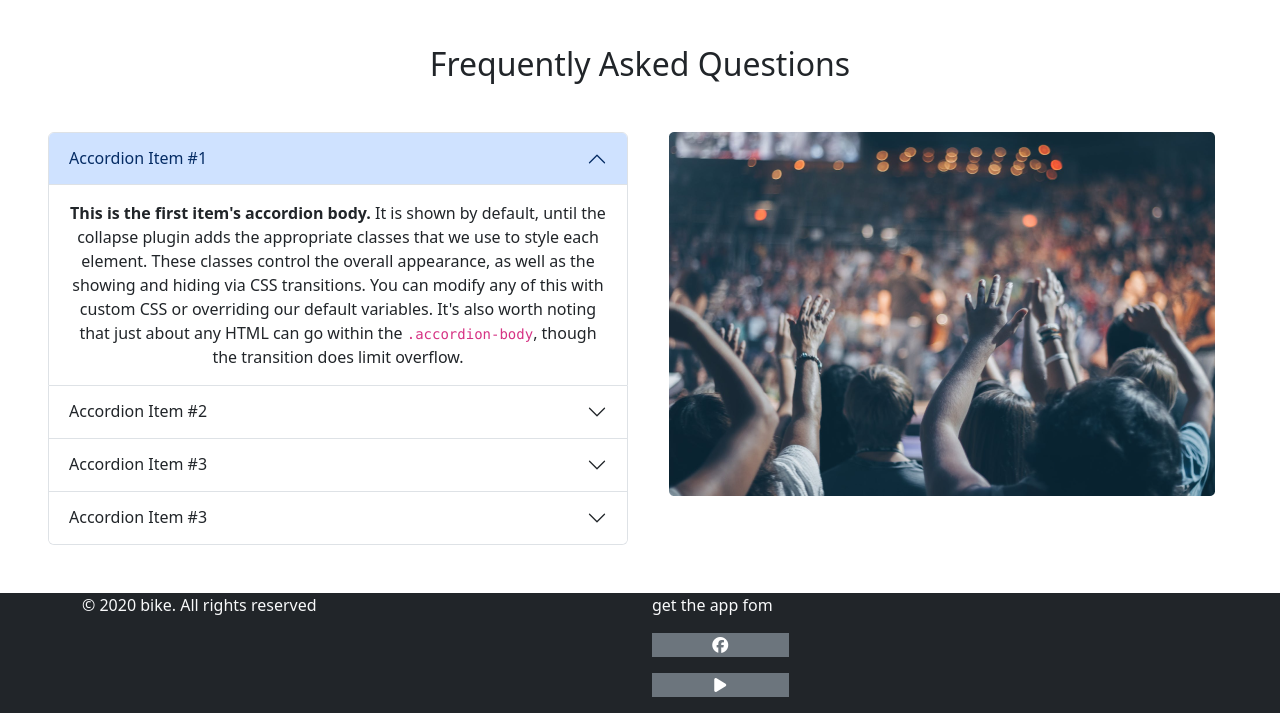
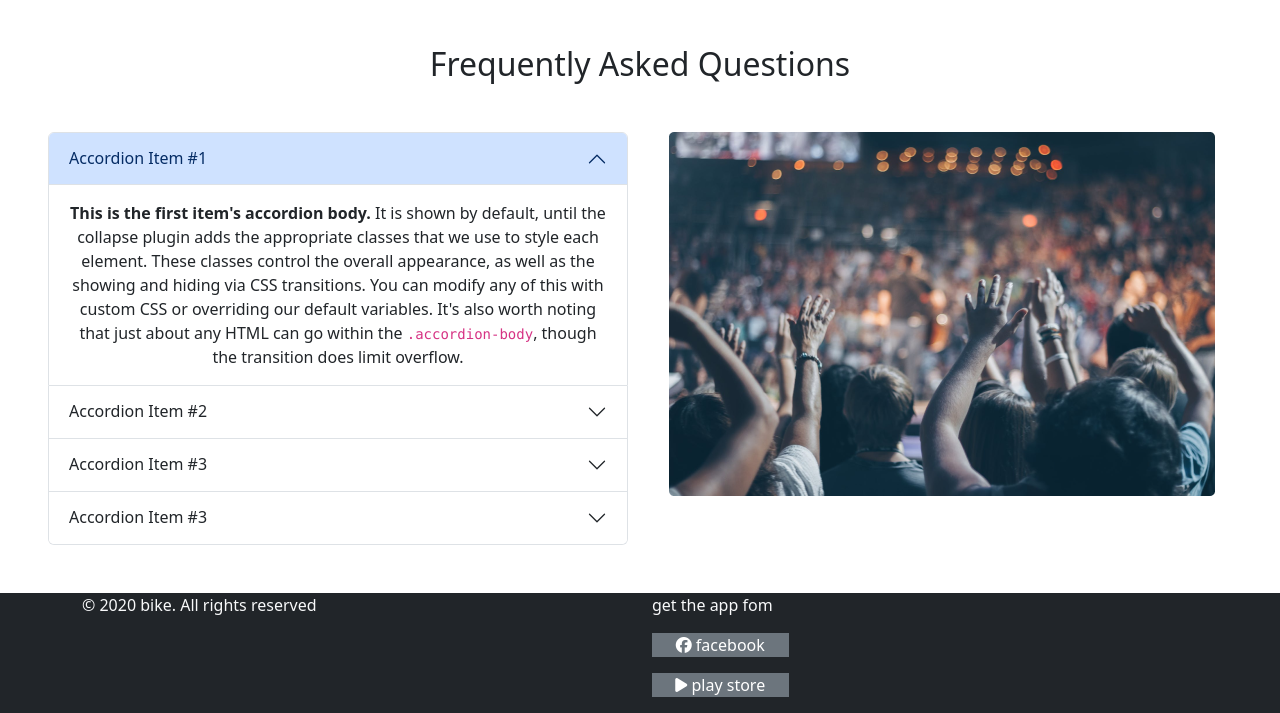
Before and after one commit to Raju-ahamed/bootstra, a plain HTML site: page index.html in a window 1280 px wide. Shown: the part 1923-2636 px from the top of the page. Drawn offline with nearby package versions, Linux system fonts and the light colour scheme.

Commit message:
name add

```diff
--- a/index.html
+++ b/index.html
@@ -261,8 +261,8 @@ goal for the month and year</p>
       </div>
       <div class="col">
         <p>get the app fom</p>
-        <p class="bg-secondary text-white w-25 text-center"><i class="fa-brands fa-facebook"></i> </p>
-        <p class="bg-secondary text-white w-25 text-center"><i class="fa-solid fa-play"></i></p>
+        <p class="bg-secondary text-white w-25 text-center"><i class="fa-brands fa-facebook"></i> facebook</p>
+        <p class="bg-secondary text-white w-25 text-center"><i class="fa-solid fa-play"></i> play store</p>
       </div>
 </footer>
 <script src="https://kit.fontawesome.com/3fd66e39ee.js" crossorigin="anonymous"></script>
```
